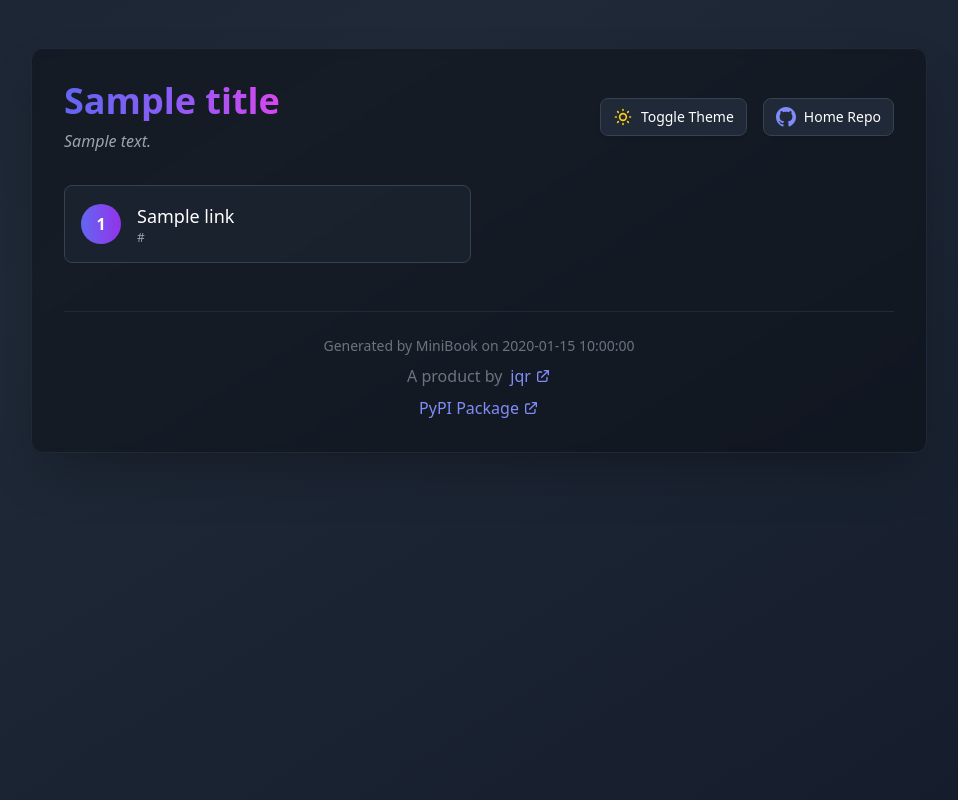
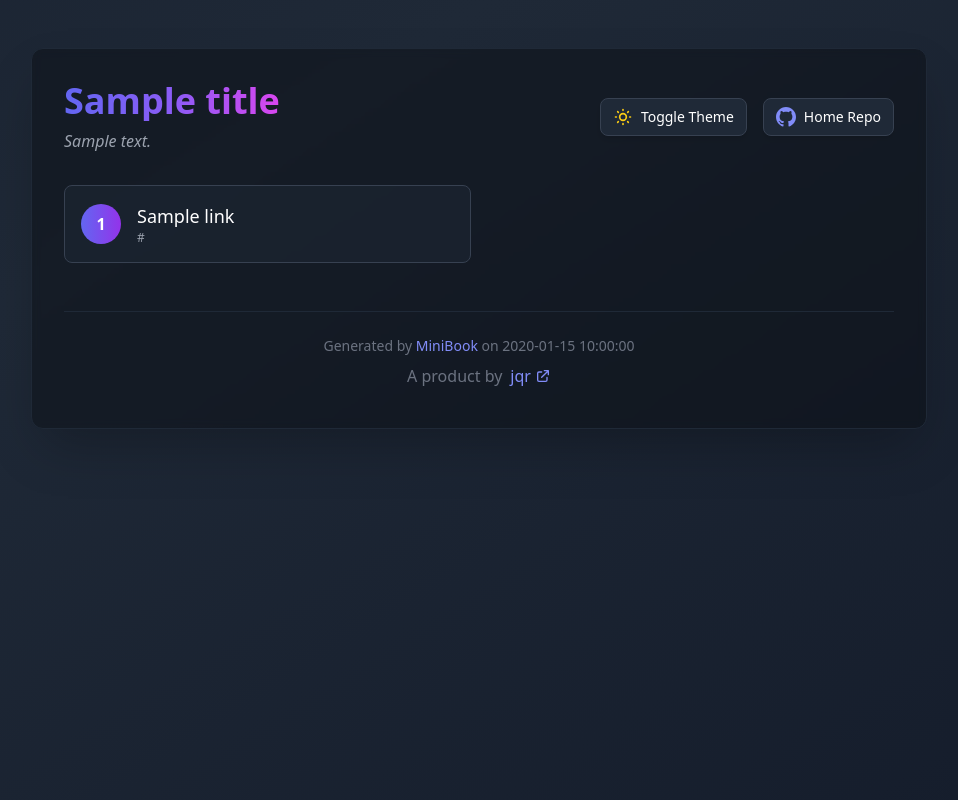
Before and after one commit to tschm/minibook, a Python web app: template src/minibook/templates/html.j2 in a window 1280 px wide. Shown: the whole page, without its empty margins (161-1119 px from the left). Run offline with Jinja, Linux system fonts and the light colour scheme; the template is opened without the code that fills it: most values are stand-ins (such as "Sample title", 1, 10 or a date in 2020); some libraries are stand-ins or nearby versions.

Commit message:
hyperlink for Minibook

```diff
--- a/src/minibook/templates/html.j2
+++ b/src/minibook/templates/html.j2
@@ -171,7 +171,7 @@
 
             <div class="mt-12 pt-6 border-t footer-border dark:border-gray-800 border-gray-300 text-center">
                 <div class="footer-text dark:text-gray-500 text-gray-600 text-sm mb-2">
-                    Generated by MiniBook on {{ timestamp }}
+                    Generated by <a href="https://pypi.org/project/minibook/" class="dark:text-indigo-400 text-indigo-600 dark:hover:text-indigo-300 hover:text-indigo-500 transition-colors duration-200">MiniBook</a> on {{ timestamp }}
                 </div>
                 <div class="flex items-center justify-center space-x-2 mb-2">
                     <span class="footer-text dark:text-gray-500 text-gray-600">A product by</span>
@@ -182,14 +182,6 @@
                         </svg>
                     </a>
                 </div>
-                <div class="flex items-center justify-center">
-                    <a href="https://pypi.org/project/minibook/" class="dark:text-indigo-400 text-indigo-600 dark:hover:text-indigo-300 hover:text-indigo-500 transition-colors duration-200 font-medium flex items-center">
-                        PyPI Package
-                        <svg xmlns="http://www.w3.org/2000/svg" class="h-4 w-4 ml-1" fill="none" viewBox="0 0 24 24" stroke="currentColor">
-                            <path stroke-linecap="round" stroke-linejoin="round" stroke-width="2" d="M10 6H6a2 2 0 00-2 2v10a2 2 0 002 2h10a2 2 0 002-2v-4M14 4h6m0 0v6m0-6L10 14" />
-                        </svg>
-                    </a>
-                </div>
             </div>
         </div>
     </div>
```
